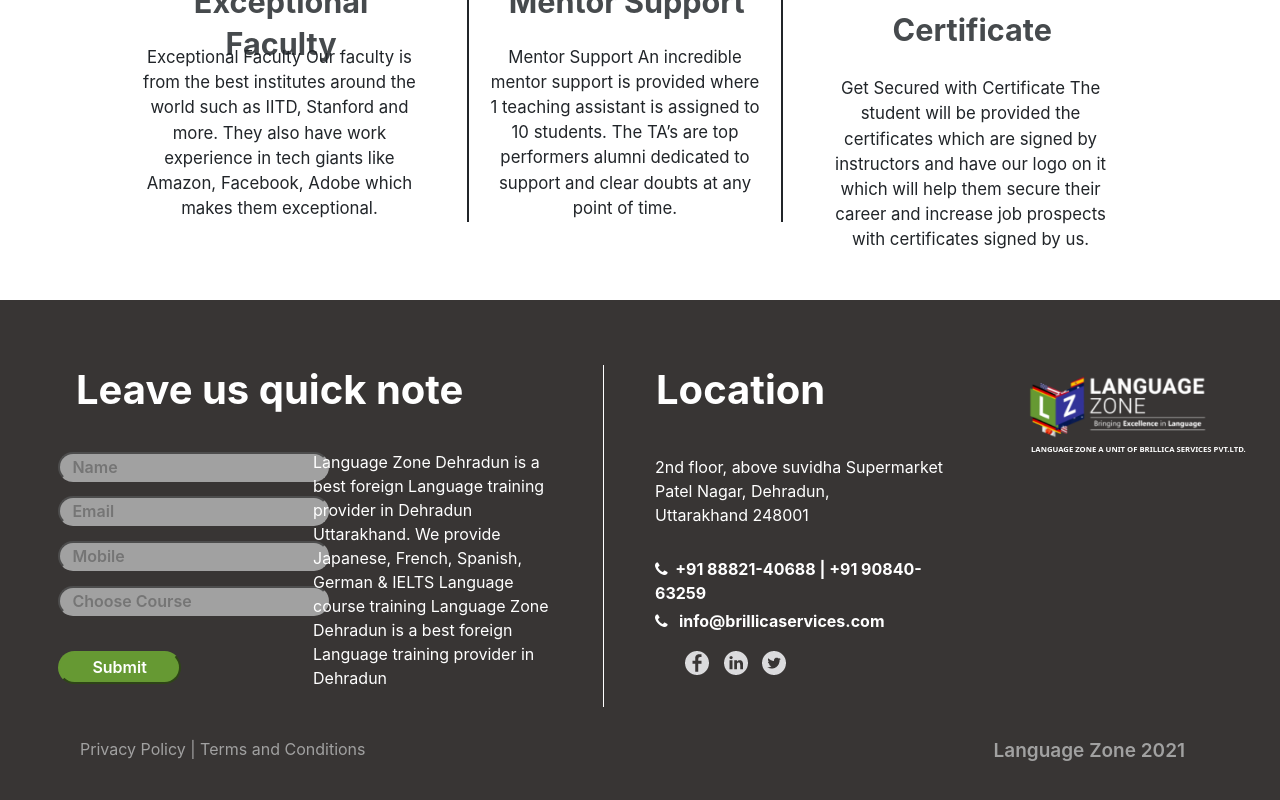
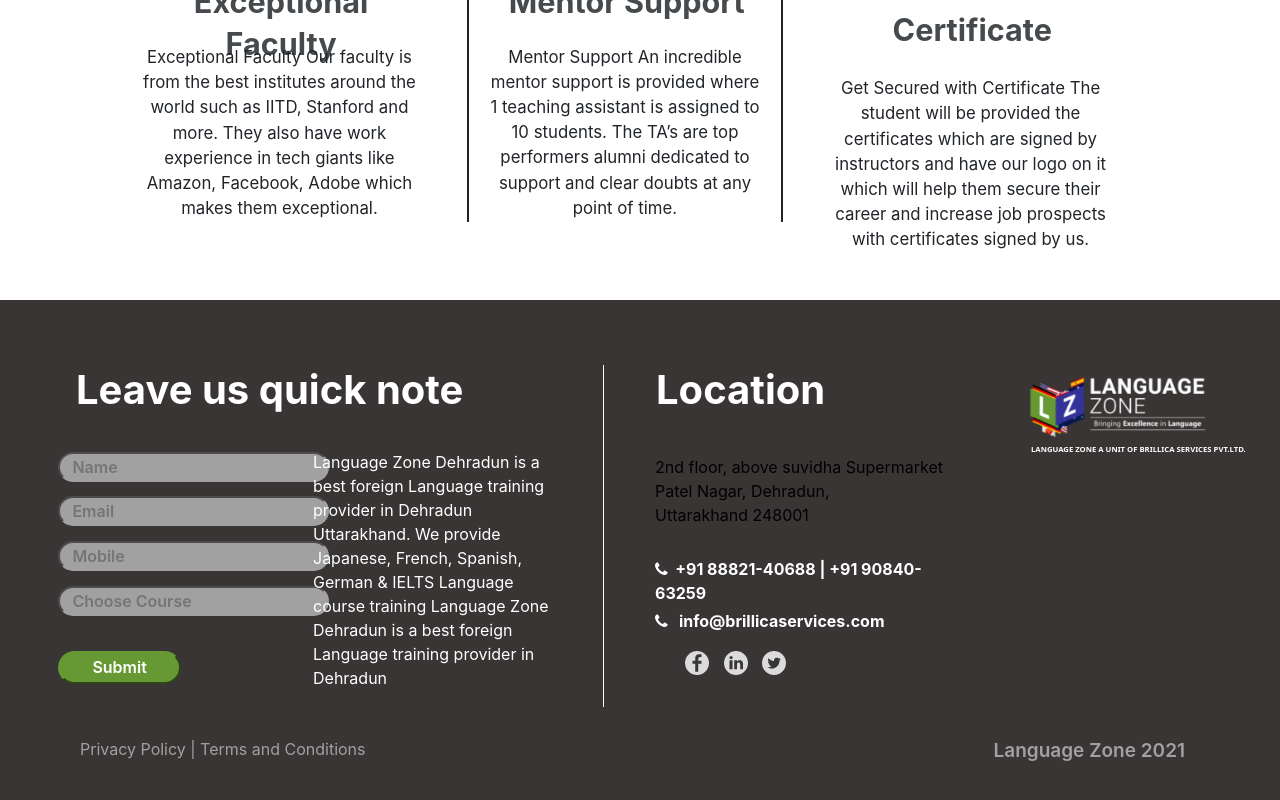
Before and after one commit to Nshiv011/Language_Zones, a React (Create React App) app: page / in a window 1280 px wide. Shown: the part 2568-3368 px from the top of the page. Built offline with nearby package versions, Linux system fonts and the light colour scheme; what google-maps-react would draw is missing.

Commit message:
Update index.css

```diff
--- a/src/index.css
+++ b/src/index.css
@@ -1608,7 +1608,7 @@ margin-right: -20px;
 .message a:link{
   color: red;
 }
-.locate a:link{
+.locate a:visited{
   color: white;
 }
 .phone a:link{
```
